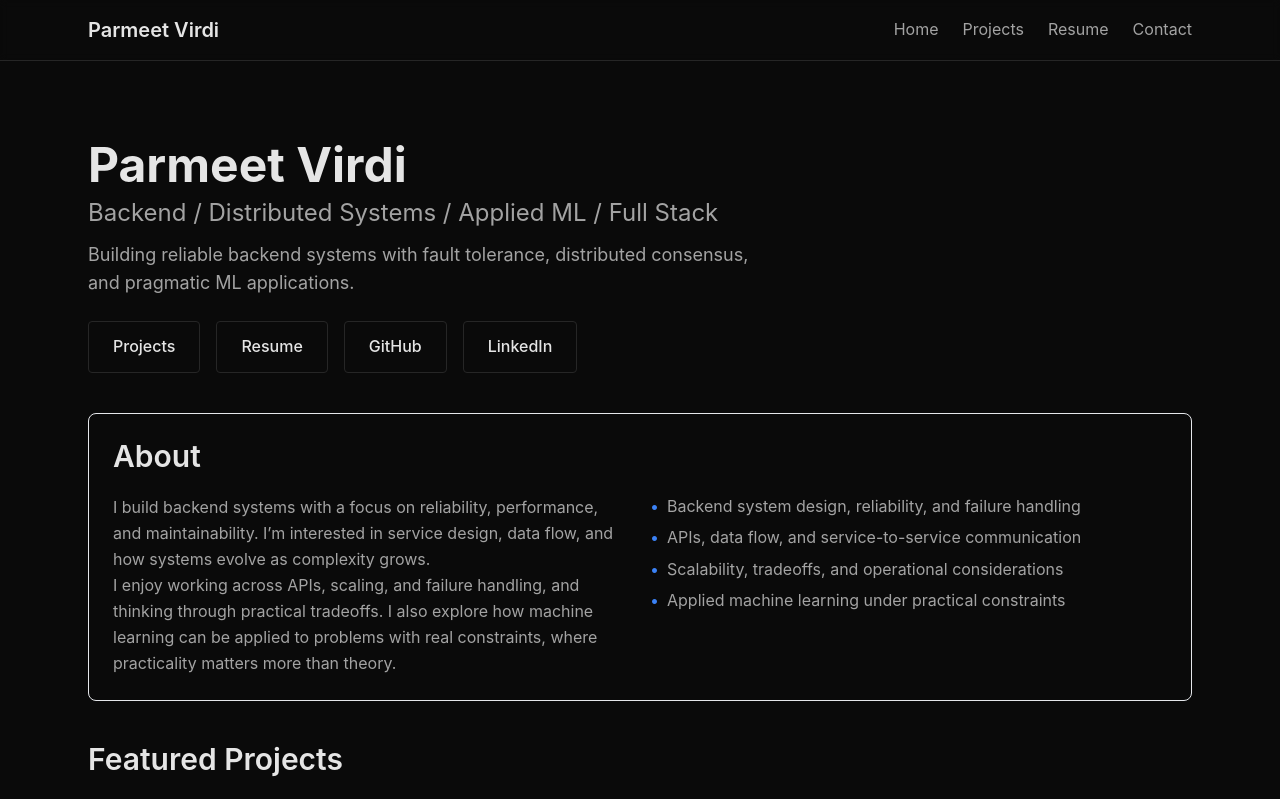
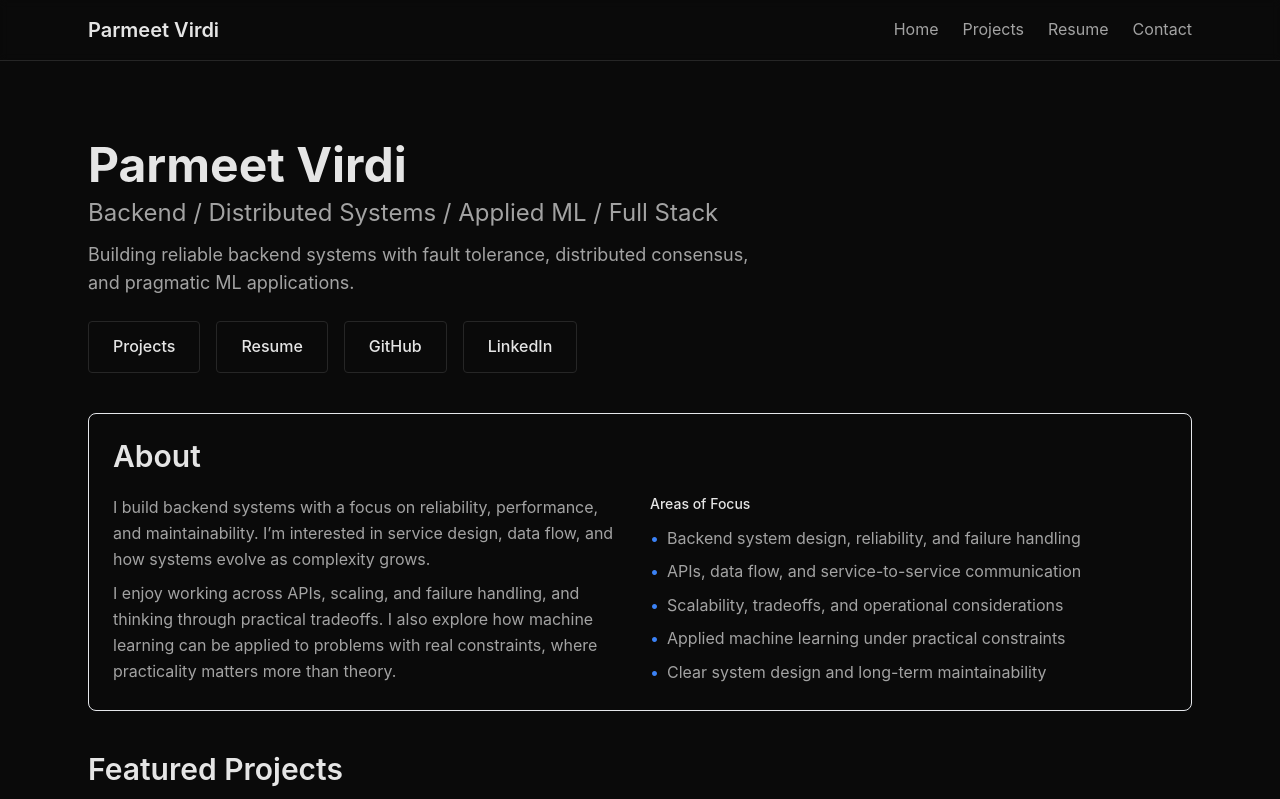
Before and after one commit to parmeetv23/portfolio, a Next.js app: page / in a window 1280 px wide. Shown: the top 799 px of the page. Built offline with nearby package versions, Linux system fonts and the light colour scheme; no server answers.

Commit message:
Update About me spacing

```diff
--- a/app/page.tsx
+++ b/app/page.tsx
@@ -41,16 +41,19 @@ export default function Home() {
                         <h2 className="text-3xl font-semibold mb-5 text-foreground">About</h2>
                         <div className="grid grid-cols-1 md:grid-cols-2 gap-5">
                             <div>
-                                <p className="text-muted-foreground leading-relaxed">
+                                <p className="text-muted-foreground leading-relaxed mb-2">
                                 I build backend systems with a focus on reliability, performance, and maintainability. I’m interested in service design, data flow, and how systems evolve as complexity grows.
                                 </p>
-
                                 <p className="text-muted-foreground leading-relaxed">
                                 I enjoy working across APIs, scaling, and failure handling, and thinking through practical tradeoffs. I also explore how machine learning can be applied to problems with real constraints, where practicality matters more than theory.
                             </p>
                             </div>
                                 <div>
-                                <ul className="space-y-1.5 text-muted-foreground">
+                                <h3 className="text-sm font-medium text-foreground mb-3">
+                                    Areas of Focus
+                                </h3>
+
+                                <ul className="space-y-2 text-muted-foreground">
                                     <li className="flex items-start">
                                     <span className="mr-2 text-accent">•</span>
                                     <span>Backend system design, reliability, and failure handling</span>
@@ -67,8 +70,13 @@ export default function Home() {
                                     <span className="mr-2 text-accent">•</span>
                                     <span>Applied machine learning under practical constraints</span>
                                     </li>
+                                    <li className="flex items-start">
+                                    <span className="mr-2 text-accent">•</span>
+                                    <span>Clear system design and long-term maintainability</span>
+                                    </li>
                                 </ul>
                                 </div>
+
                         </div>
                     </div>
                 </div>
```
Lines whose indentation alone changed are shown as unchanged.
